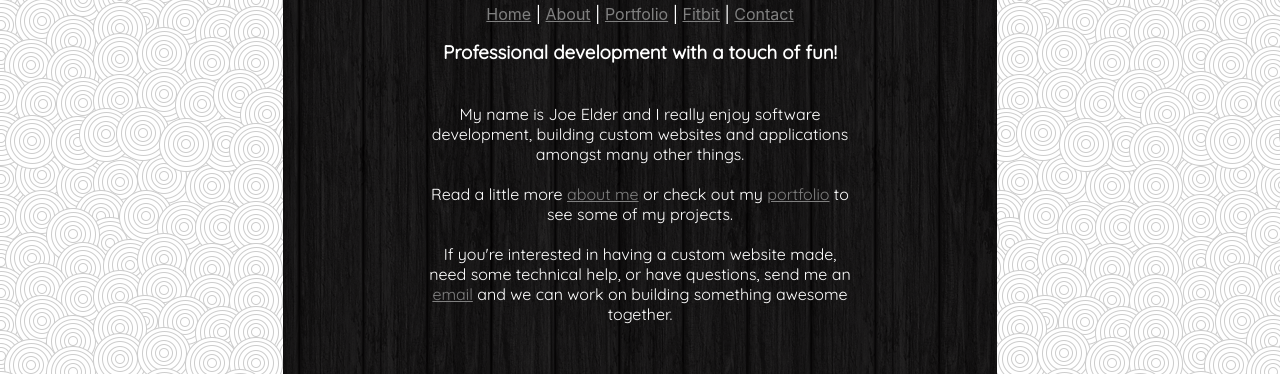
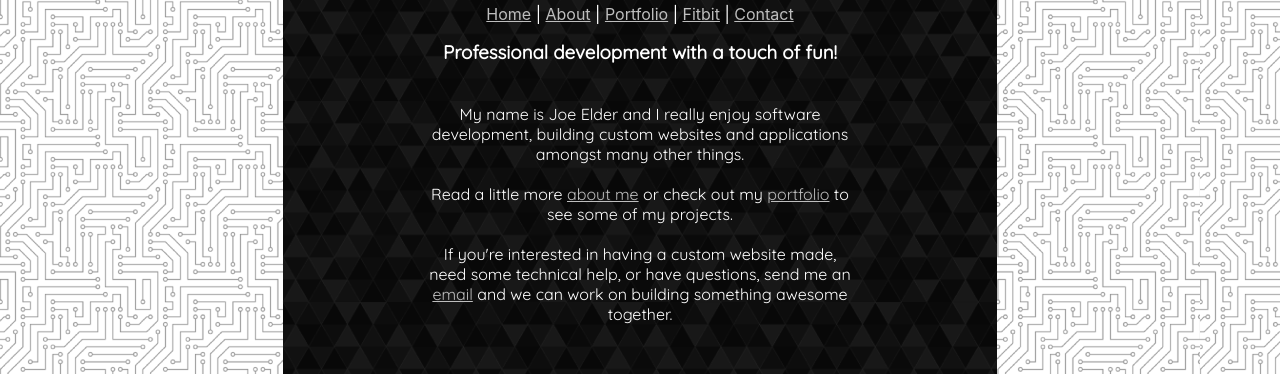
Before and after one commit to elderj/dev, a React app: page / in a window 1280 px wide. Shown: the part 126-500 px from the top of the page. Built offline with nearby package versions, Linux system fonts and the light colour scheme.

Commit message:
Update to styling and change images used for main display bgs

```diff
--- a/src/styles/App.scss
+++ b/src/styles/App.scss
@@ -9,9 +9,9 @@ html {
   width: 55%;
   margin: 0 auto;
   margin-top: 2%;
-  /* Background pattern from Toptal Subtle Patterns */
-  background-image: url("../images/dark_wood.png");
+  background-image: url("../images/dark_triangles.png");
   background-repeat: repeat;
+  background-size: contain;
   border-radius: 25px;
   padding: 5px;
   white-space: normal;
@@ -25,8 +25,7 @@ html {
 }
 
 body {
-  /* Background pattern from Toptal Subtle Patterns */
-  background-image: url("../images/swirl_pattern.png");
+  background-image: url("../images/circuits.png");
   background-repeat: repeat;
 }
 
--- a/src/styles/font.css
+++ b/src/styles/font.css
@@ -32,12 +32,12 @@ h6 {
 
 /* unvisited link */
 a:link {
-  color: gray;
+  color: rgb(190, 190, 190);
 }
 
 /* visited link */
 a:visited {
-  color: gray;
+  color: rgb(190, 190, 190);
 }
 
 /* mouse over link */
@@ -47,7 +47,7 @@ a:hover {
 
 /* selected link */
 a:active {
-  color: gray;
+  color: rgb(190, 190, 190);
 }
 
 table.table-content tr td {
--- a/src/styles/questions.css
+++ b/src/styles/questions.css
@@ -17,8 +17,7 @@
 
 /* Content */
 .accordion > div > div:last-of-type {
-  /* Background pattern from Toptal Subtle Patterns */
-  background-image: url("../images/swirl_pattern.png");
+  /* background-image: url("../images/swirl_pattern.png"); */
   background-repeat: repeat;
   opacity: 0.6;
   margin: 0% 6%;
```
Also changed, not shown: src/images/circuits.png (added), src/images/dark_triangles.png (added), src/images/dark_wood.png (deleted), src/images/swirl_pattern.png (deleted).
